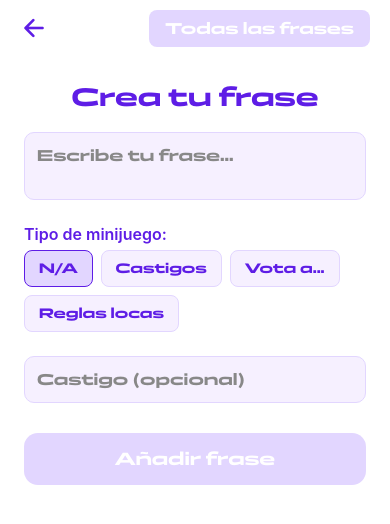
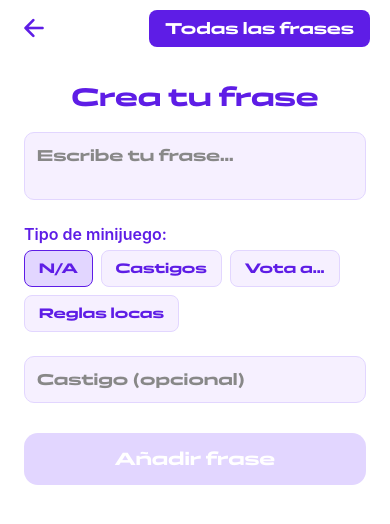
Before and after one commit to jgarcia311999/D.A.M, a React Native app: screen /CreaFrase in a window 390 px wide. Shown: the top 524 px of the page. Built offline with nearby package versions, Linux system fonts and the light colour scheme.

Commit message:
cambio del morado de los btns a 5E1DE6

```diff
--- a/screens/CreaTuFrase.js
+++ b/screens/CreaTuFrase.js
@@ -145,7 +145,7 @@ export default function CreaTuFrase({ navigation }) {
           onChangeText={setCastigo}
         />
         <TouchableOpacity
-          style={styles.enviarBtn}
+          style={[styles.enviarBtn, { backgroundColor: frase.trim() ? '#5E1DE6' : '#E2D6FF' }]}
           onPress={enviarFrase}
           disabled={!frase.trim() || enviando}
         >
@@ -195,7 +195,6 @@ const styles = StyleSheet.create({
   },
   tipoTxt: { color:'#5E1DE6', fontFamily: 'Panchang-Bold' },
   enviarBtn: {
-    backgroundColor: '#E2D6FF',
     borderRadius: 14,
     paddingVertical: 14,
     marginTop: 14,
@@ -207,7 +206,7 @@ const styles = StyleSheet.create({
     fontSize: 18
   },
   tuFraseBtn: {
-    backgroundColor: '#E2D6FF',
+    backgroundColor: '#5E1DE6',
     paddingHorizontal: 16,
     paddingVertical: 8,
     borderRadius: 8,
```
